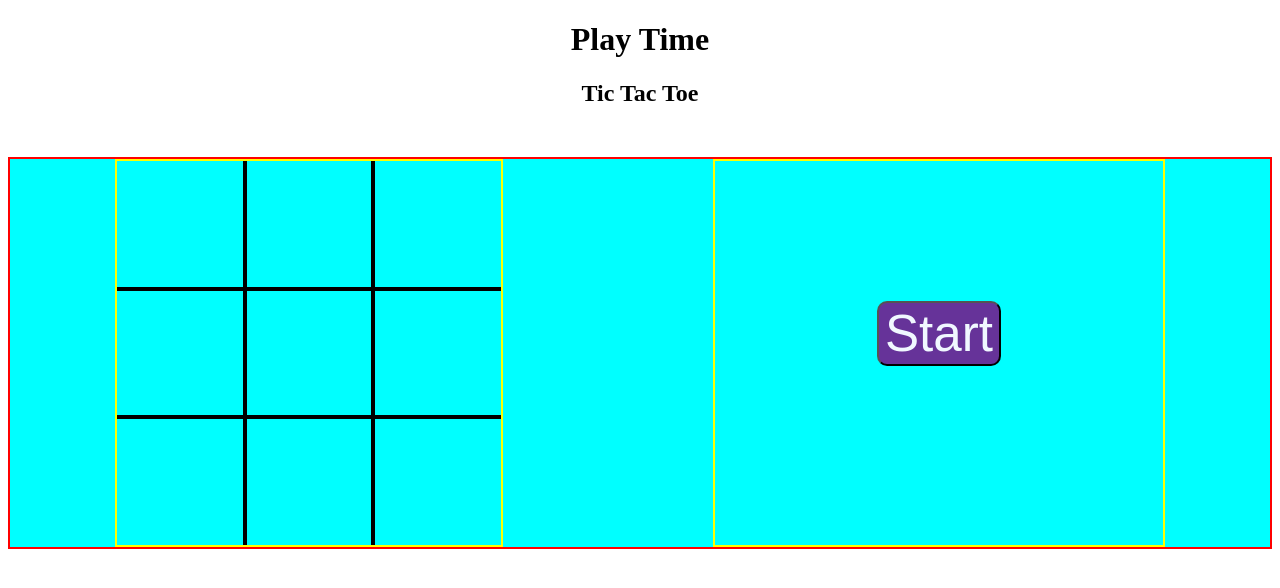
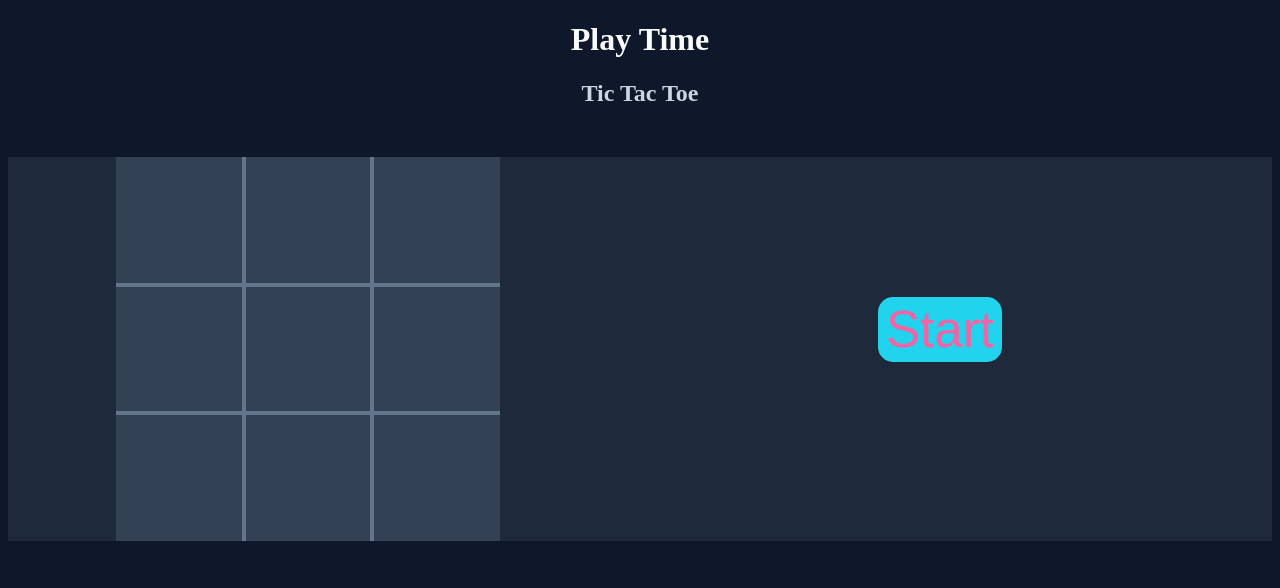
Before and after one commit to piyush470/Tic-Tac-Toe, a plain HTML site: page index.html in a window 1280 px wide. Drawn offline with Linux system fonts and the light colour scheme.

Commit message:
CSS updated

```diff
--- a/script.js
+++ b/script.js
@@ -9,6 +9,7 @@ let turn = "X";
 let count=0;
 start.addEventListener("click",function(){
     if(gameplay==false){
+        turnstmnt.style.color='rgb(250, 6, 116';
         turnstmnt.innerHTML="Player X's turn ";
         start.innerHTML="Reset";
         count=0;
@@ -27,26 +28,32 @@ container.addEventListener("click",function(event){
         count++;
         if(turn=="X"){
             myCell.innerHTML=turn;
-            myCell.style.color="Black";
+            myCell.style.color="rgb(250, 6, 116";
+            turnstmnt.style.color='#22D3EE';
             turn = 'O';
         }
         else{
             myCell.innerHTML=turn;
-            myCell.style.color='red';
+            turnstmnt.style.color='rgb(250, 6, 116';
+            myCell.style.color='#22D3EE';
             turn = "X";
         }
+
         turnstmnt.innerHTML=`Player ${turn}'s turn `;
         let output=CheckWinner();
         if(output==2){
+            turnstmnt.style.color='#4ADE80';
             turnstmnt.innerHTML="Player 'X' is Winner";
             restartGame();
         }
         else if(output==1){
+            turnstmnt.style.color='#4ADE80';
             turnstmnt.innerHTML="Player 'O' is Winner";
             restartGame();
 
         }
         else if(count==9){
+            turnstmnt.style.color='#01ffee';
             turnstmnt.innerHTML="Game Draw";
             restartGame();
         }
--- a/style.css
+++ b/style.css
@@ -1,9 +1,21 @@
+body{
+    background-color: #0F172A;
+}
+
+h1{
+color: #F8FAFC;
+}
+h2{
+    color: #CBD5E1;
+}
 .gameContiner{
-    background-color: aqua;
+    background-color: #1E293B;
     display: flex;
     justify-content: space-around;
     margin-top: 50px;
-    border: 2px solid red;
+}
+.gameContiner:hover{
+   box-shadow: 0 0 20px cyan;
 }
 
 .container{
@@ -11,14 +23,14 @@
     grid-template-rows: repeat(3,10vw);
     grid-template-columns: repeat(3,10vw);
     justify-content: center;
-    border: 2px solid yellow;
 }
 .cell{
-    border: 2px solid black;
+    border: 2px solid #64748B;
     display: flex;
     justify-content: center;
     align-items: center;
     font-size: 6vw;
+    background-color: #334155;
     font-family: system-ui, -apple-system, BlinkMacSystemFont, 'Segoe UI', Roboto, Oxygen, Ubuntu, Cantarell, 'Open Sans', 'Helvetica Neue', sans-serif;
 }
 .bt-0{
@@ -34,11 +46,11 @@
     border-bottom: 0;
 }
 .cell:hover{
-    background-color: rgb(249, 3, 147);
+    background-color: #475569;
+
 }
 .controls{
     width: 35vw;
-    border: 2px solid yellow;
     display: flex;
     flex-direction: column;
     justify-content: center;
@@ -47,10 +59,18 @@
 
 #strt{
 font-size: 4vw;
-background-color: rebeccapurple;
-border-radius: 10px;
-color: aliceblue;
+border-radius: 15px;
+background-color: #22D3EE;
+color: rgb(244, 99, 164);
+border: 2px solid #22D3EE;
+}
+#strt:hover{
+    background-color: rgb(244, 99, 164);
+    box-shadow: 0 0 15px rgb(250, 6, 116);
+    border: 2px solid rgb(244, 99, 164);
+    color: #22D3EE;
 }
 #turnstmnt{
     font-size: 3vw;
+
 }
```
